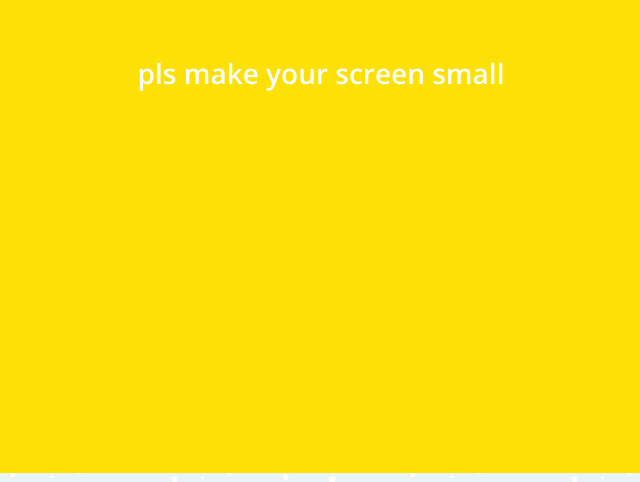
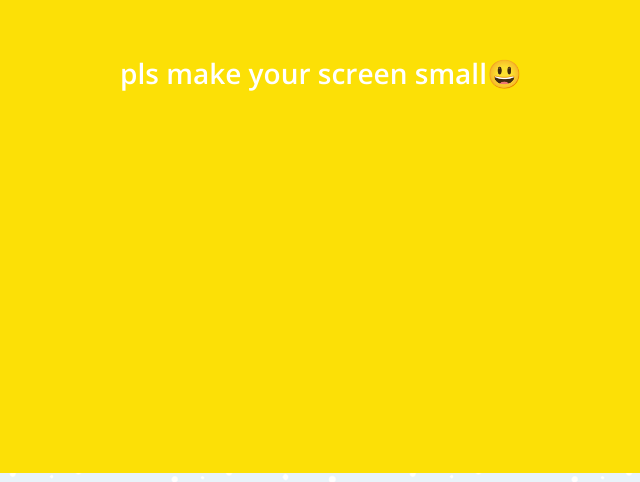
Before and after one commit to dsmn-ck/kakaoclone-v2, a plain HTML site: page chat.html in a window 1280 px wide. Shown: the part 327-809 px from the top of the page, without its empty margins (319-959 px from the left). Drawn offline with nearby package versions, Linux system fonts and the light colour scheme.

Commit message:
emoji.css
😃

```diff
--- a/chat.html
+++ b/chat.html
@@ -99,6 +99,6 @@
       </div>
     </div>
     <div class="bigScreen">
-      <span class="bigScreen__text">pls make your screen small</span>
+      <span class="bigScreen__text">pls make your screen small😃</span>
   </body>
 </html>
```
Also changed, not shown: find.html (+1 -1 lines), friends.html (+1 -1 lines), index.html (+1 -1 lines), more.html (+1 -1 lines), settings.html (+1 -1 lines).
